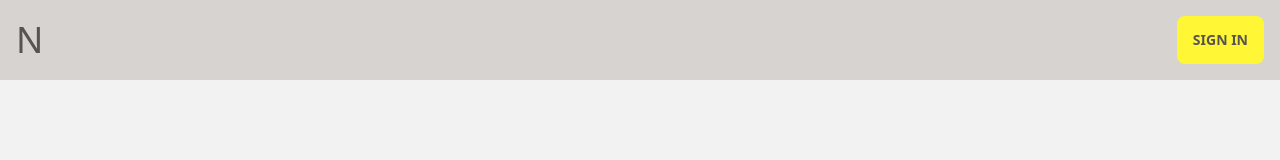
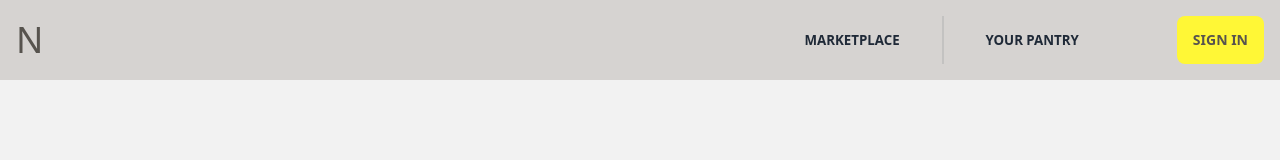
Before and after one commit to Vyonyx/neighbourly, a Next.js app: page / in a window 1280 px wide. Shown: the top 160 px of the page. Built offline with nearby package versions, Linux system fonts and the light colour scheme; no server answers.

Commit message:
complete navbar styling

```diff
--- a/components/Nav.tsx
+++ b/components/Nav.tsx
@@ -1,6 +1,8 @@
 /* eslint-disable @next/next/no-img-element */
 import { useSession, signIn, signOut } from "next-auth/react"
 import Link from "next/link"
+
+import { GiHamburgerMenu } from 'react-icons/gi'
 
 export default function Nav() {
   const { data: session } = useSession()
@@ -11,12 +13,36 @@ export default function Nav() {
         <Link href='/' className="normal-case text-neutral-d text-4xl hover:cursor-pointer hover:text-primary">N</Link>
       </div>
 
+      <nav className="mr-20 hidden md:inline-flex">
+        <Link
+          href='/'
+          className="">
+            <div className="btn btn-outline border-0 hover:bg-black hover:text-primary">Marketplace</div>
+        </Link>
+        <div className="divider md:divider-horizontal"></div>
+        <Link
+          href='/'
+          className="">
+            <div className="btn btn-outline border-0 hover:bg-black hover:text-primary">Your Pantry</div>
+        </Link>
+      </nav>
+
+      <div className="dropdown dropdown-end md:hidden mr-5">
+        <label tabIndex={0} className='cursor-pointer'>
+          <GiHamburgerMenu className="w-6 h-6 text-neutral-d" />
+        </label>
+        <ul tabIndex={0} className="dropdown-content menu p-2 shadow bg-base-100 rounded-box w-52">
+          <li><Link href='/'>Marketplace</Link></li>
+          <li><Link href='/'>Your Pantry</Link></li>
+        </ul>
+      </div>
+
       {session && (
         <div className="flex-none">
           <div className="dropdown dropdown-end">
             <label tabIndex={0} className="btn btn-ghost btn-circle avatar">
               <div className="w-10 rounded-full">
-                <img src={session!.user!.image!} alt='profile photo' />
+                <img src={session.user!.image!} alt='profile photo' />
               </div>
             </label>
             <ul tabIndex={0} className="menu menu-compact dropdown-content mt-3 p-2 shadow bg-base-100 rounded-box w-52">
--- a/package.json
+++ b/package.json
@@ -15,7 +15,8 @@
     "next": "13.0.1",
     "next-auth": "^4.16.2",
     "react": "18.2.0",
-    "react-dom": "18.2.0"
+    "react-dom": "18.2.0",
+    "react-icons": "^4.6.0"
   },
   "devDependencies": {
     "@types/node": "18.11.9",
```
Also changed, not shown: 1 other file (tests, documents, lock files or other folders).
